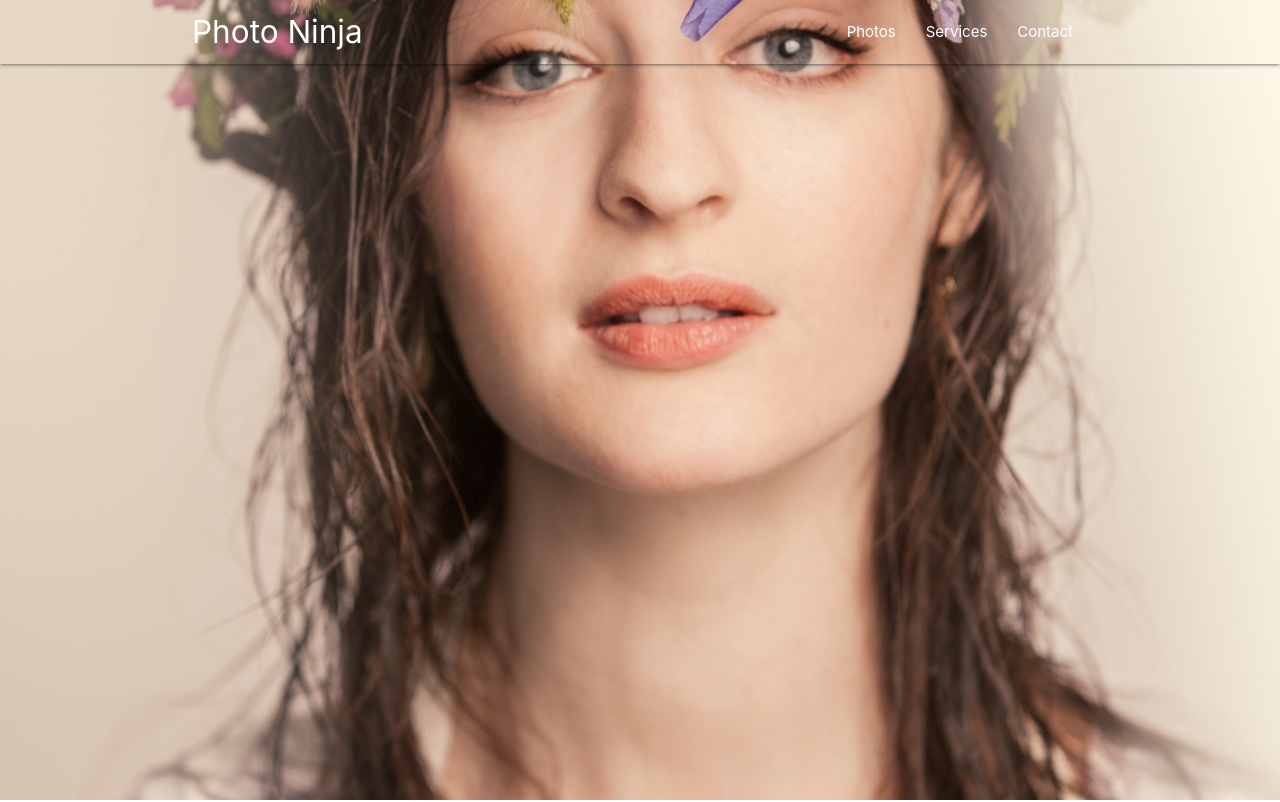
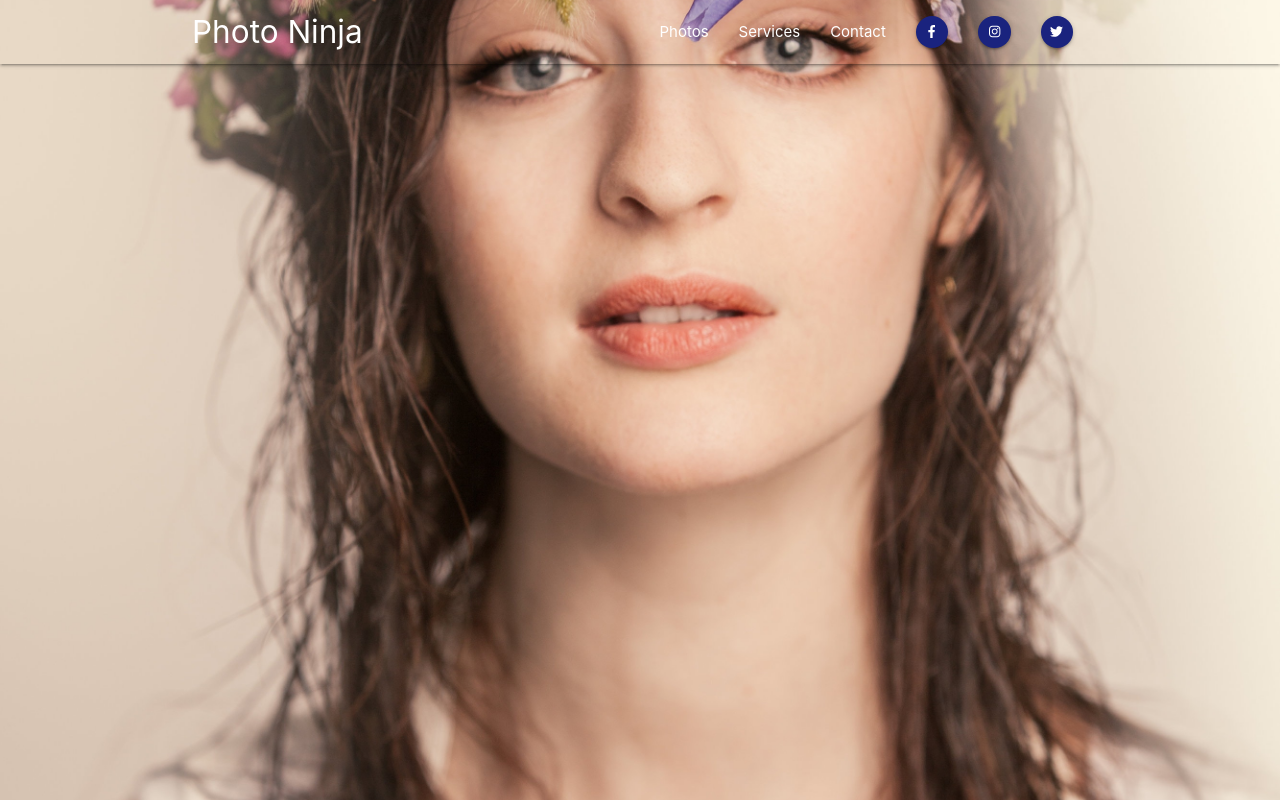
Before and after one commit to xavierbarros/photo-ninja, a plain HTML site: page index.html in a window 1280 px wide. Shown: the top 802 px of the page. Drawn offline with nearby package versions, Linux system fonts and the light colour scheme.

Commit message:
Tooltips

```diff
--- a/assets/04-javascript/scripts-home-min.js
+++ b/assets/04-javascript/scripts-home-min.js
@@ -1 +1 @@
-$(document).ready(function(){$(".sidenav").sidenav(),$(".materialboxed").materialbox(),$(".parallax").parallax(),$(".tabs").tabs(),$(".datepicker").datepicker({disableWeekends:!0})});
+$(document).ready(function(){$(".sidenav").sidenav(),$(".materialboxed").materialbox(),$(".parallax").parallax(),$(".tabs").tabs(),$(".datepicker").datepicker({disableWeekends:!0}),$(".tooltipped").tooltip()});
--- a/index.html
+++ b/index.html
@@ -25,6 +25,9 @@
           <li><a href="">Photos</a></li>
           <li><a href="">Services</a></li>
           <li><a href="">Contact</a></li>
+          <li><a href="" class="btn-floating btn-small indigo darken-4 tooltipped" data-tooltip="Facebook"><i class="fab fa-facebook-f"></i></a></li>
+          <li><a href="" class="btn-floating btn-small indigo darken-4 tooltipped" data-tooltip="Instagram"><i class="fab fa-instagram"></i></a></li>
+          <li><a href="" class="btn-floating btn-small indigo darken-4 tooltipped" data-tooltip="Twitter"><i class="fab fa-twitter"></i></a></li>
         </ul>
 
         <ul class="sidenav grey lighten-2" id="mobile-menu">
```
